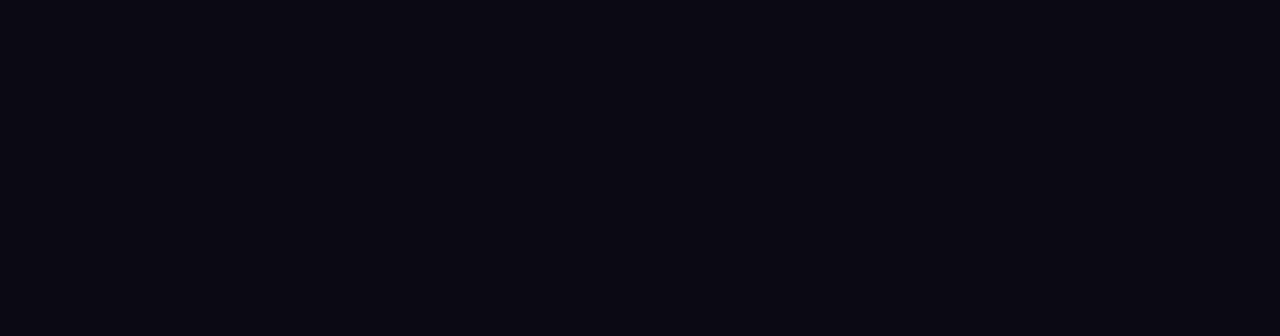
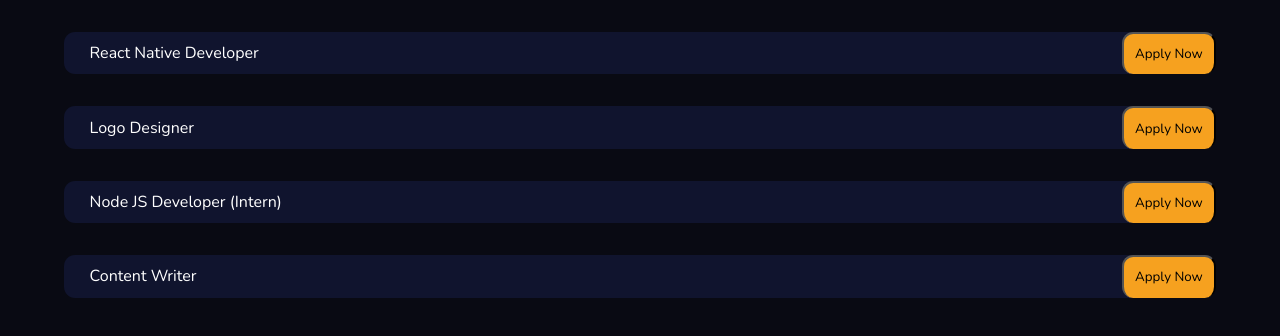
Before and after one commit to Gp-Adhikari/site, a React (Create React App) app: page /careeritem/1 in a window 1280 px wide. Before the commit this address had no page. Shown: the top 336 px of the page. Built offline with nearby package versions, Linux system fonts and the light colour scheme.

Commit message:
careeritem completed

```diff
--- a/src/App.js
+++ b/src/App.js
@@ -2,6 +2,8 @@
 import { BrowserRouter as Router, Routes, Route } from "react-router-dom";
 import Header from "./components/Header.component";
 import Title from "./components/Title.component";
+import Banner from "./components/Banner.component";
+import CareerItem from "./components/CareerItem.component";
 
 const App = () => {
   return (
@@ -9,7 +11,9 @@
       <Router>
         <Routes>
           <Route path="/" exact element={<Header />} />
+          <Route path ="/banner" exact element={<Banner/>}/>
           <Route path="/Title" exact element={<Title />} />
+          <Route path="/careeritem/:id" exact element={<CareerItem/>}/>
         </Routes>
       </Router>
     </>
--- /dev/null
+++ b/src/Data/Careerdata.js
@@ -0,0 +1,19 @@
+const careerTitle=[
+    {
+        id:"1",
+        Title:"React Native Developer",
+    },
+    {
+        id:"2",
+        Title:"Logo Designer"  ,
+    },
+    {
+        id:"3",
+        Title:"Node JS Developer (Intern)",
+    },
+    {
+        id:"4",
+        Title:"Content Writer",
+    },
+];
+export {careerTitle};
--- /dev/null
+++ b/src/components/Banner.component.js
@@ -0,0 +1,14 @@
+import React from "react";
+const Banner = ({ text1, text2 }) => {
+  return (
+    <>
+      <div className="banner-container">
+        <div className="banner-text">
+          <p>{text1}</p>
+          <p>{text2 !== undefined ? text2 : null}</p>
+        </div>
+      </div>
+    </>
+  );
+};
+export default Banner;
--- /dev/null
+++ b/src/components/CareerItem.component.js
@@ -0,0 +1,26 @@
+import React from "react";
+import { careerTitle } from "../Data/Careerdata";
+import { useParams, useNavigate } from "react-router-dom";
+const CareerItem = () => {
+  const { id } = useParams();
+  const navigate = useNavigate();
+  return (
+    <>
+      <div className="CareerItem-wrapper">
+        {careerTitle.map((career) => (
+          <div className="CareerItem-box" key={career.id}>
+            <p>{career.Title}</p>
+
+            <button
+              type="button"
+              onClick={() => navigate("/careeritem/" + career.id)}
+            >
+              Apply Now
+            </button>
+          </div>
+        ))}
+      </div>
+    </>
+  );
+};
+export default CareerItem;
--- a/src/scss/index.css
+++ b/src/scss/index.css
@@ -5,6 +5,25 @@
   -webkit-box-sizing: border-box;
           box-sizing: border-box;
   font-family: "Nunito", sans-serif;
+}
+
+.banner-container .banner-text {
+  padding: 2rem;
+}
+
+.banner-container .banner-text p {
+  position: relative;
+  font-size: 3.5rem;
+}
+
+.banner-container .banner-text p:first-child:after {
+  content: "";
+  position: absolute;
+  background: rgba(246, 160, 31, 0.15);
+  width: 12rem;
+  margin-left: -6rem;
+  height: 100%;
+  z-index: -2;
 }
 
 .Title {
@@ -75,3 +94,36 @@
 header a:nth-child(1) {
   margin-left: 0;
 }
+
+.CareerItem-wrapper {
+  max-width: 1400px;
+  margin: 0 4rem;
+}
+
+.CareerItem-wrapper .CareerItem-box {
+  border-radius: 0.7rem;
+  margin-top: 2rem;
+  display: -webkit-box;
+  display: -ms-flexbox;
+  display: flex;
+  -webkit-box-align: center;
+      -ms-flex-align: center;
+          align-items: center;
+  -webkit-box-pack: justify;
+      -ms-flex-pack: justify;
+          justify-content: space-between;
+  background: #10142e;
+}
+
+.CareerItem-wrapper .CareerItem-box p {
+  margin-left: 1.6rem;
+}
+
+.CareerItem-wrapper .CareerItem-box button {
+  background-color: #f6a11f;
+  padding: 0.7rem;
+  border-bottom: none;
+  border-radius: 0.7rem;
+  cursor: pointer;
+}
+/*# sourceMappingURL=index.css.map */
--- a/src/scss/index.scss
+++ b/src/scss/index.scss
@@ -1,6 +1,10 @@
 @import url("https://fonts.googleapis.com/css2?family=Nunito:wght@400;500;700&display=swap");
 @import "./colors";
-
+@mixin center {
+  display: flex;
+  align-items: center;
+  justify-content: center;
+}
 //variables
 $max-width: 1400px;
 
@@ -10,7 +14,26 @@
   box-sizing: border-box;
   font-family: "Nunito", sans-serif;
 }
+//banner
 
+.banner-container {
+  .banner-text {
+    padding: 2rem;
+    p {
+      position: relative;
+      font-size: 3.5rem;
+      &:first-child:after {
+        content: "";
+        position: absolute;
+        background: rgba($main-color, 0.15);
+        width: 12rem;
+        margin-left: -6rem;
+        height: 100%;
+        z-index: -2;
+      }
+    }
+  }
+}
 .Title {
   font-size: 35px;
   font-weight: bold;
@@ -64,3 +87,30 @@
     }
   }
 }
+
+//careeer
+
+.CareerItem-wrapper {
+  max-width: $max-width;
+  margin: 0 4rem;
+
+  .CareerItem-box {
+    border-radius: 0.7rem;
+    margin-top: 2rem;
+    display: flex;
+    align-items: center;
+    justify-content: space-between;
+    background: #10142e;
+
+    p {
+      margin-left: 1.6rem;
+    }
+    button {
+      background-color: #f6a11f;
+      padding: 0.7rem;
+      border-bottom: none;
+      border-radius: 0.7rem;
+      cursor: pointer;
+    }
+  }
+}
```
Also changed, not shown: 1 other file (tests, documents, lock files or other folders).
